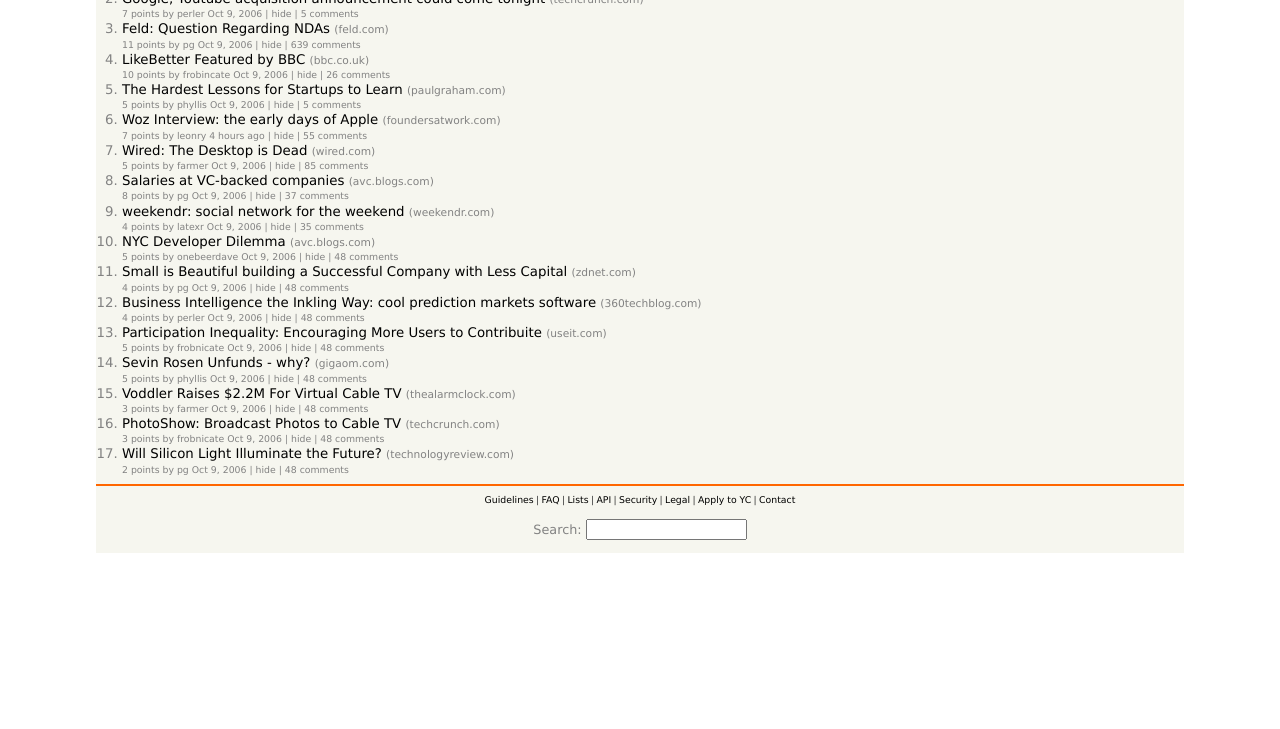
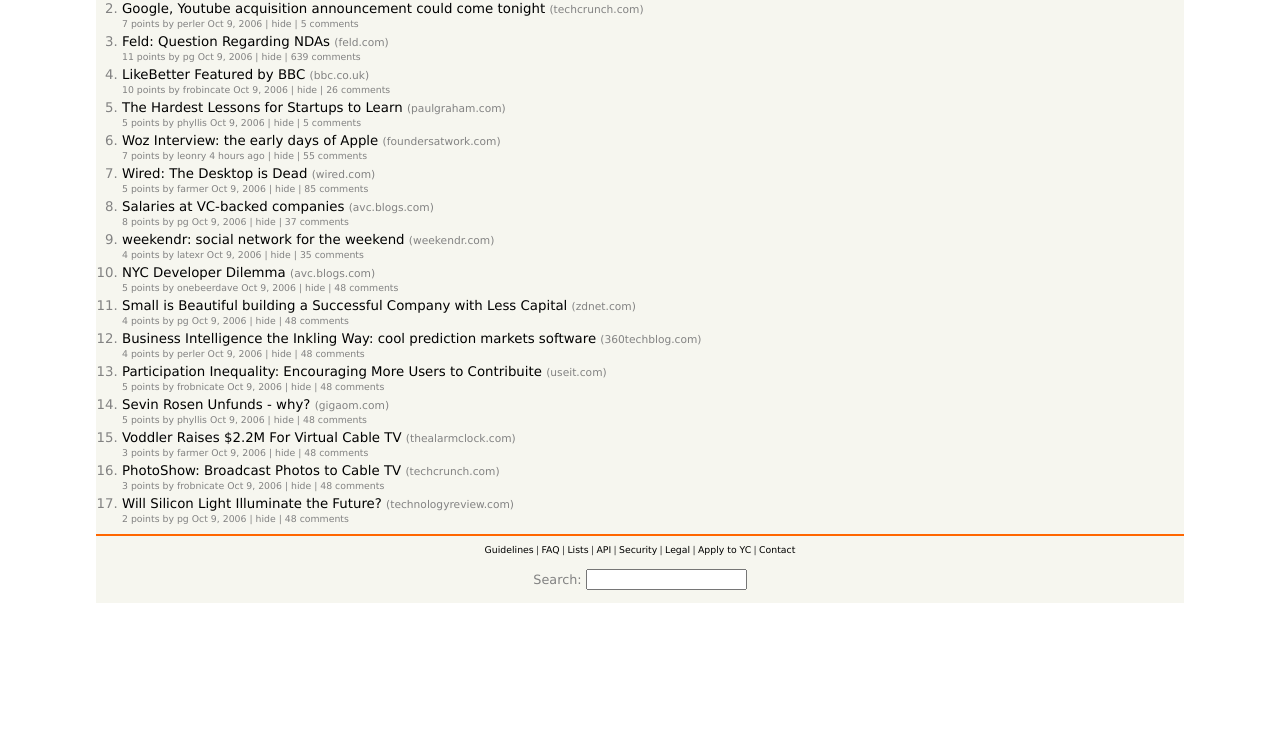
Before and after one commit to philocalyst/hackerNEWs, a plain HTML site: page index.html in a window 1280 px wide. Shown: the part 71-800 px from the top of the page. Drawn offline with Linux system fonts and the light colour scheme.

```diff
--- a/news.css
+++ b/news.css
@@ -74,6 +74,7 @@ header {
   justify-content: center;
   padding: .125rem;
   margin: 0 auto;
+  margin-bottom: .45rem;
 }
 
 header>a {
@@ -135,6 +136,9 @@ main {
 
 ol {
   padding: 0;
+  display: flex;
+  flex-direction: column;
+  gap: .2em;
   margin: 0;
 }
 
```
